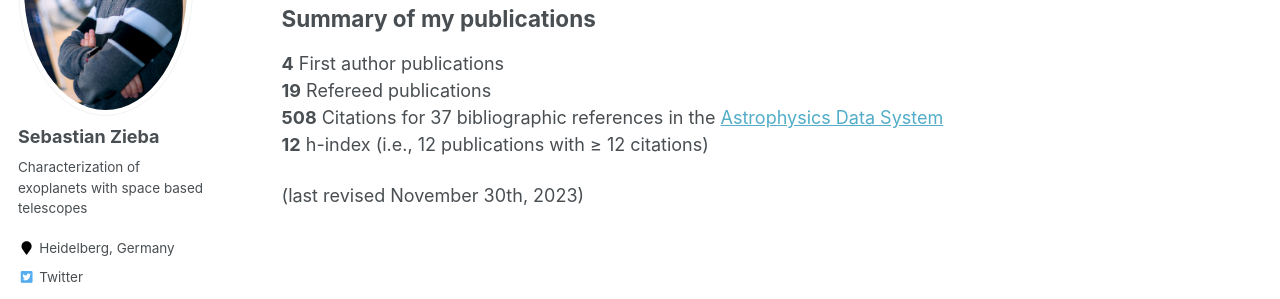
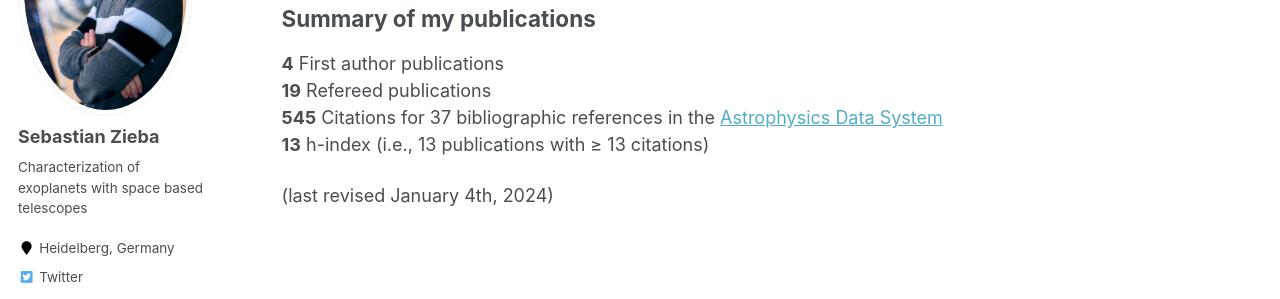
Before and after one commit to sebastian-zieba/sebastian-zieba.github.io, a Jekyll site: the page built from _pages/cv.md, in a window 1280 px wide. Shown: the part 258-557 px from the top of the page. Built offline with Jekyll 4.4.1, drawn with Linux system fonts in a browser that asks for light colours; some web fonts are replaced.

Commit message:
updated to Jan 2024

```diff
--- a/_pages/cv.md
+++ b/_pages/cv.md
@@ -9,17 +9,17 @@ redirect_from:
 
 {% include base_path %}
 
-[Click here to view my CV](https://sebastian-zieba.github.io/files/zieba_CV_Nov_29_2023.pdf)
-[Click here to view my List of publications](https://sebastian-zieba.github.io/files/zieba_list_of_publications_Nov_29_2023.pdf)
+[Click here to view my CV](https://sebastian-zieba.github.io/files/zieba_CV_Jan_04_2024.pdf)
+[Click here to view my List of publications](https://sebastian-zieba.github.io/files/zieba_list_of_publications_Jan_04_2024.pdf)
 
 Summary of my publications
 --------------------------
 
 **4** First author publications
 **19** Refereed publications
-**508** Citations for 37 bibliographic references in the [Astrophysics Data System](
+**545** Citations for 37 bibliographic references in the [Astrophysics Data System](
 https://ui.adsabs.harvard.edu/user/libraries/1ryuxALvQN2rWE-86p4lCQ)
-**12** h-index (i.e., 12 publications with ≥ 12 citations)
+**13** h-index (i.e., 13 publications with ≥ 13 citations)
 
 
-(last revised November 30th, 2023)
+(last revised January 4th, 2024)
```
Also changed, not shown: _pages/about.md (+1 -1 lines), _pages/publications.md (+1 -1 lines), 4 other files.
